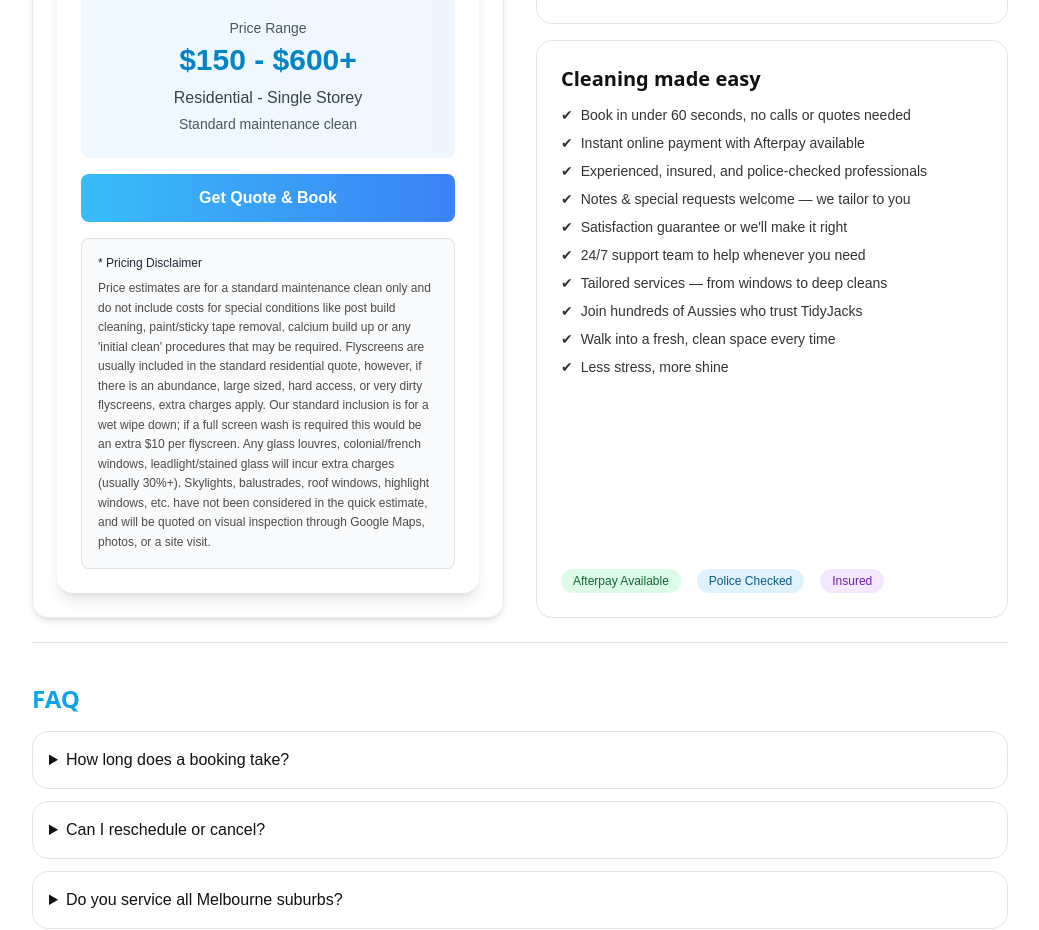
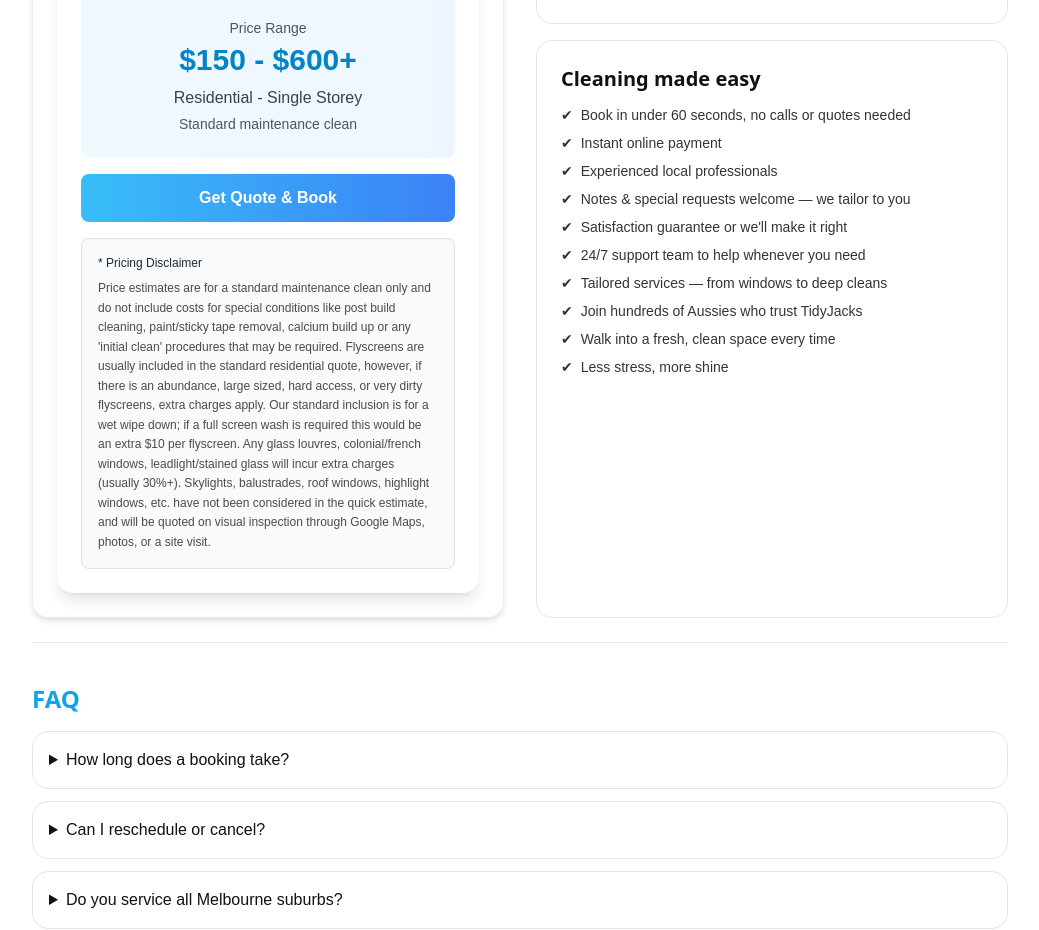
Before and after one commit to thisisaaldo/tidyjack-landing, a React (Vite) app: page / in a window 1280 px wide. Shown: the part 880-1810 px from the top of the page, without its empty margins (120-1159 px from the left). Built offline with nearby package versions, Linux system fonts and the light colour scheme; no server answers.

Commit message:
Remove Afterpay/Police Checked/Insured badges and references

```diff
--- a/src/components/HeroDog.tsx
+++ b/src/components/HeroDog.tsx
@@ -94,8 +94,8 @@ export default function HeroDog() {
             <h3 className="font-display text-base sm:text-lg md:text-xl font-semibold">Cleaning made easy</h3>
             <ul className="mt-2 sm:mt-3 space-y-1 sm:space-y-2 text-xs sm:text-sm text-black/80">
               <li className="flex items-start gap-2"><span>✔</span><span>Book in under 60 seconds, no calls or quotes needed</span></li>
-              <li className="flex items-start gap-2"><span>✔</span><span>Instant online payment with Afterpay available</span></li>
-              <li className="flex items-start gap-2"><span>✔</span><span>Experienced, insured, and police-checked professionals</span></li>
+              <li className="flex items-start gap-2"><span>✔</span><span>Instant online payment</span></li>
+              <li className="flex items-start gap-2"><span>✔</span><span>Experienced local professionals</span></li>
               <li className="flex items-start gap-2"><span>✔</span><span>Notes & special requests welcome — we tailor to you</span></li>
               <li className="flex items-start gap-2"><span>✔</span><span>Satisfaction guarantee or we'll make it right</span></li>
               <li className="flex items-start gap-2"><span>✔</span><span>24/7 support team to help whenever you need</span></li>
@@ -106,20 +106,7 @@ export default function HeroDog() {
             </ul>
           </div>
 
-          {/* Trust badges */}
-          <div className="mt-4">
-            <div className="flex items-center gap-2 sm:gap-4 flex-wrap">
-              <div className="px-3 py-1 bg-green-100 text-green-800 rounded-full text-xs font-medium">
-                Afterpay Available
-              </div>
-              <div className="px-3 py-1 bg-sky-100 text-sky-800 rounded-full text-xs font-medium">
-                Police Checked
-              </div>
-              <div className="px-3 py-1 bg-purple-100 text-purple-800 rounded-full text-xs font-medium">
-                Insured
-              </div>
-            </div>
-          </div>
+          {/* Trust badges removed as requested */}
         </div>
       </div>
     </div>
```
